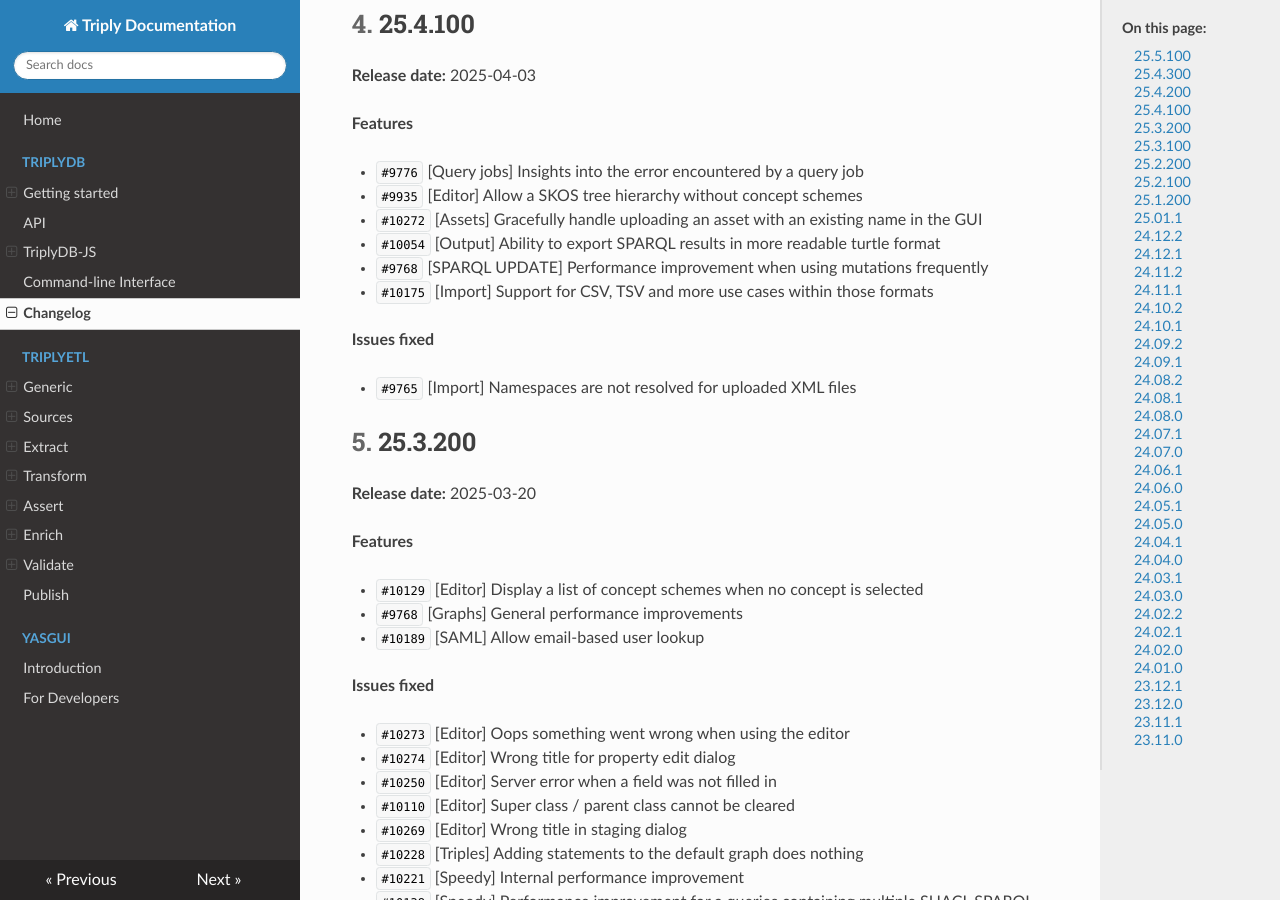
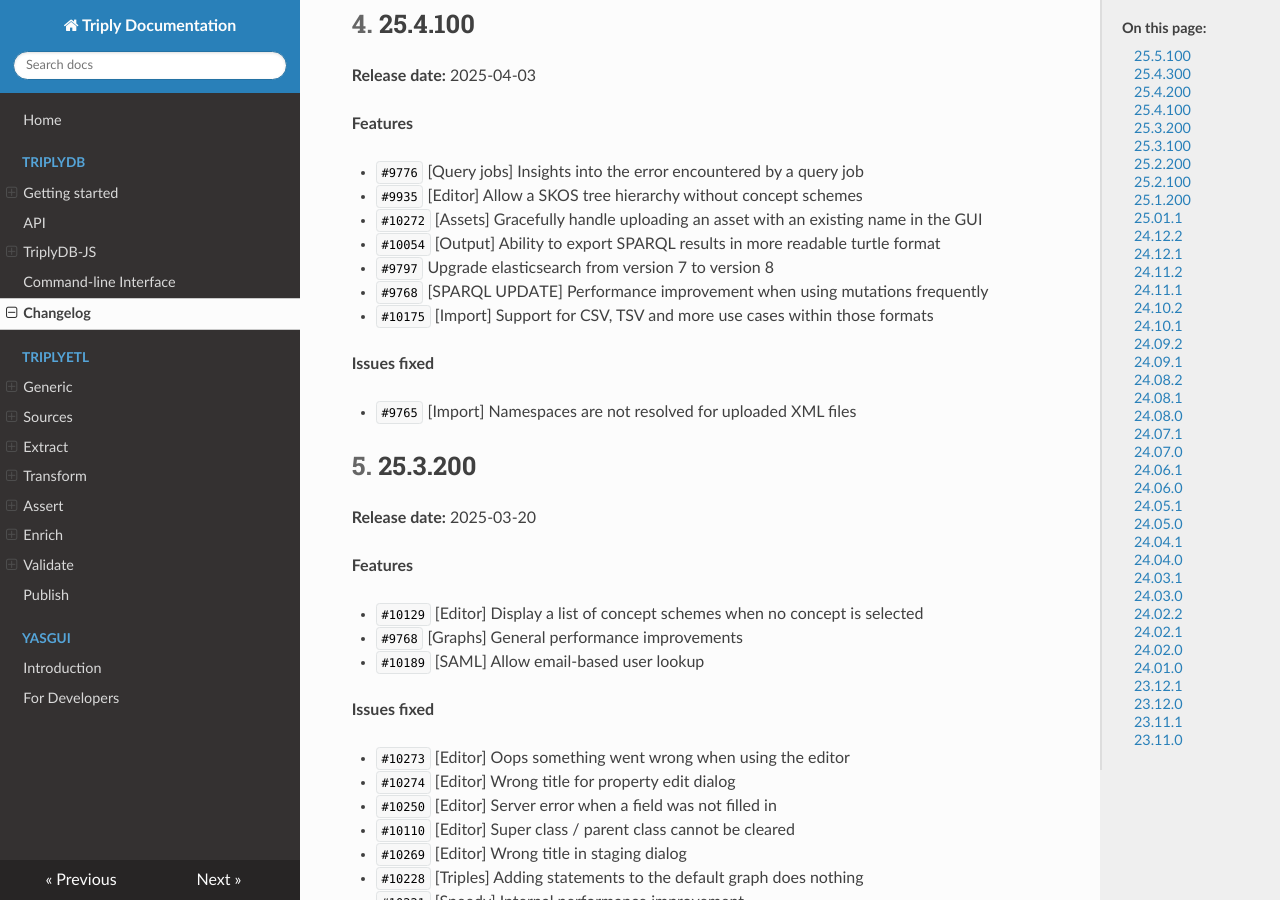
Before and after one commit to TriplyDB/Documentation, an MkDocs documentation site: the page built from docs/triplydb-changelog/index.md, in a window 1280 px wide and 900 px high, scrolled down 1107 px. Built offline with MkDocs 1.6.1, drawn with Linux system fonts in a browser that asks for light colours.

Commit message:
update changelog

```diff
--- a/docs/triplydb-changelog/index.md
+++ b/docs/triplydb-changelog/index.md
@@ -68,6 +68,7 @@
 - `#9935` [Editor] Allow a SKOS tree hierarchy without concept schemes
 - `#10272` [Assets] Gracefully handle uploading an asset with an existing name in the GUI
 - `#10054` [Output] Ability to export SPARQL results in more readable turtle format
+- `#9797` Upgrade elasticsearch from version 7 to version 8
 - `#9768` [SPARQL UPDATE] Performance improvement when using mutations frequently
 - `#10175` [Import] Support for CSV, TSV and more use cases within those formats
 
```
